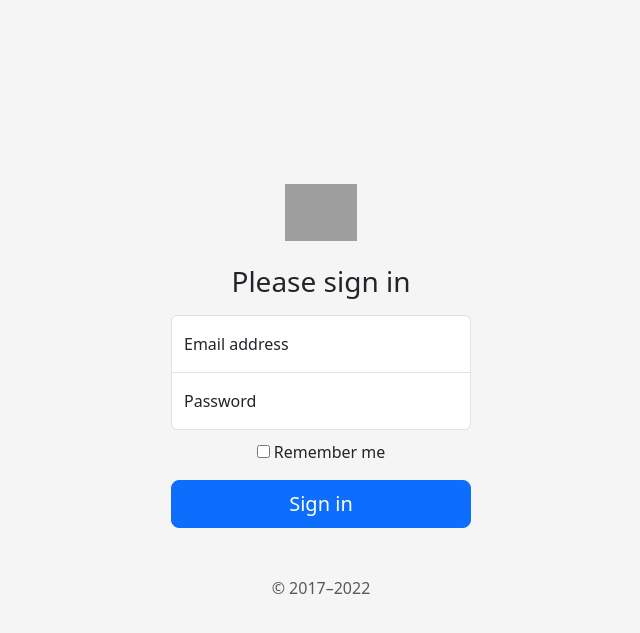
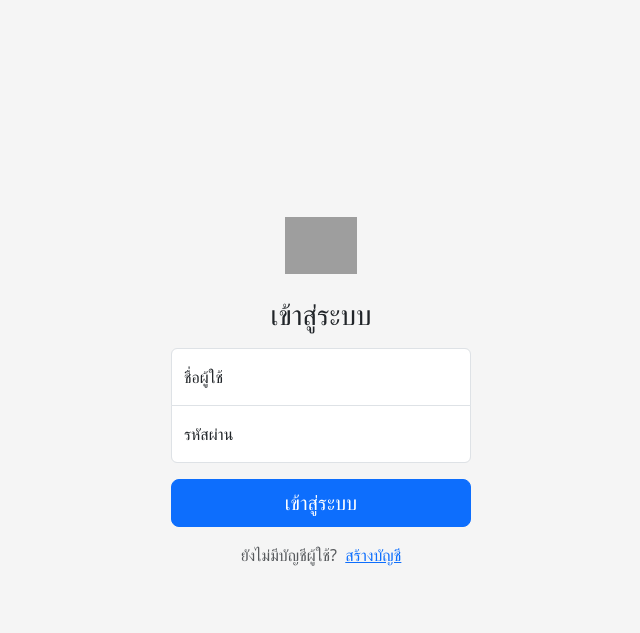
Before and after one commit to rungtom003/ReserveSpace, a PHP site: page /login.php in a window 1280 px wide. Shown: the top 633 px of the page, without its empty margins (319-959 px from the left). Run offline with PHP 8.4, Linux system fonts and the light colour scheme; data that the repository does not hold is empty; grey boxes are pictures that could not be loaded.

Commit message:
update login.php

```diff
--- a/backend/Service/loginapi.php
+++ b/backend/Service/loginapi.php
@@ -15,7 +15,7 @@ if ($_SERVER['REQUEST_METHOD'] == "POST") {
             $resp->data = $row;
         }
         else{
-            $resp->set_message("ไม่พบผู้ใช้");
+            $resp->set_message("not found");
 
         }
         $resp->set_status("success");
--- a/login.php
+++ b/login.php
@@ -1,5 +1,6 @@
 <!doctype html>
 <html lang="en">
+
 <head>
   <meta charset="utf-8">
   <meta name="viewport" content="width=device-width, initial-scale=1">
@@ -16,24 +17,18 @@
   <main class="form-signin w-100 m-auto">
     <form>
       <img class="mb-4" src="../assets/brand/bootstrap-logo.svg" alt="" width="72" height="57">
-    <h1 class="h3 mb-3 fw-normal">Please sign in</h1>
+      <h1 class="h3 mb-3 fw-normal">เข้าสู่ระบบ</h1>
 
       <div class="form-floating">
-      <input type="email" class="form-control" id="floatingInput" placeholder="name@example.com">
-      <label for="floatingInput">Email address</label>
+        <input type="email" class="form-control" id="input_user" placeholder="User">
+        <label for="floatingInput">ชื่อผู้ใช้</label>
       </div>
-    <div class="form-floating">
-      <input type="password" class="form-control" id="floatingPassword" placeholder="Password">
-      <label for="floatingPassword">Password</label>
+      <div class="form-floating mb-3">
+        <input type="password" class="form-control" id="input_password" placeholder="Password">
+        <label for="floatingPassword">รหัสผ่าน</label>
       </div>
-
-    <div class="checkbox mb-3">
-      <label>
-        <input type="checkbox" value="remember-me"> Remember me
-      </label>
-    </div>
-    <button class="w-100 btn btn-lg btn-primary" type="submit">Sign in</button>
-    <p class="mt-5 mb-3 text-muted">&copy; 2017–2022</p>
+      <button class="w-100 btn btn-lg btn-primary" type="submit" id="btn_Login">เข้าสู่ระบบ</button>
+      <p class="mt-3 text-muted">ยังไม่มีบัญชีผู้ใช้?&nbsp; <a href=""> สร้างบัญชี</a></p>
     </form>
   </main>
 
@@ -41,18 +36,43 @@
   <script src="./src/assets/sweetalert2-11.7.0/sweetalert2.min.js"></script>
   <script src="./src/assets/jquery-3.6.3/jquery-3.6.3.min.js"></script>
   <script src="./src/js/main.js"></script>
+
   <script>
+    function Singin() {
+      let user = $('#input_user').val();
+      let password = $('#input_password').val();
       $.ajax({
         url: "/ReserveSpace/backend/Service/loginapi.php",
         type: "POST",
-        data:JSON.stringify({u_Username: "", u_Password: ""}),
+        data: {
+          u_Username: user,
+          u_Password: password
+        },
         dataType: "json",
-        success: function(data){
-          console.log(data);
+        success: function(data) {
+          let message = data.message;
+          if (message == "not found") {
+            Swal.fire({
+              icon: 'error',
+              title: 'ไม่พบผู้ใช้งาน',
+              text: 'โปรดตรวจสอบชื่อผู้ใช้และรหัสผ่านอีกครั้ง',
+              footer: 'ยังไม่มีบัญชีผู้ใช้?&nbsp; <a href=""> สร้างบัญชี</a>'
+            })
+          } else {
+            window.location.href = "/ReserveSpace/index.php"
+          }
         }
 
+      })
+
+    }
+
+    $('#btn_Login').click(function(event) {
+      event.preventDefault();
+      Singin();
     })
   </script>
 
 </body>
+
 </html>
```
Lines whose indentation alone changed are shown as unchanged.
